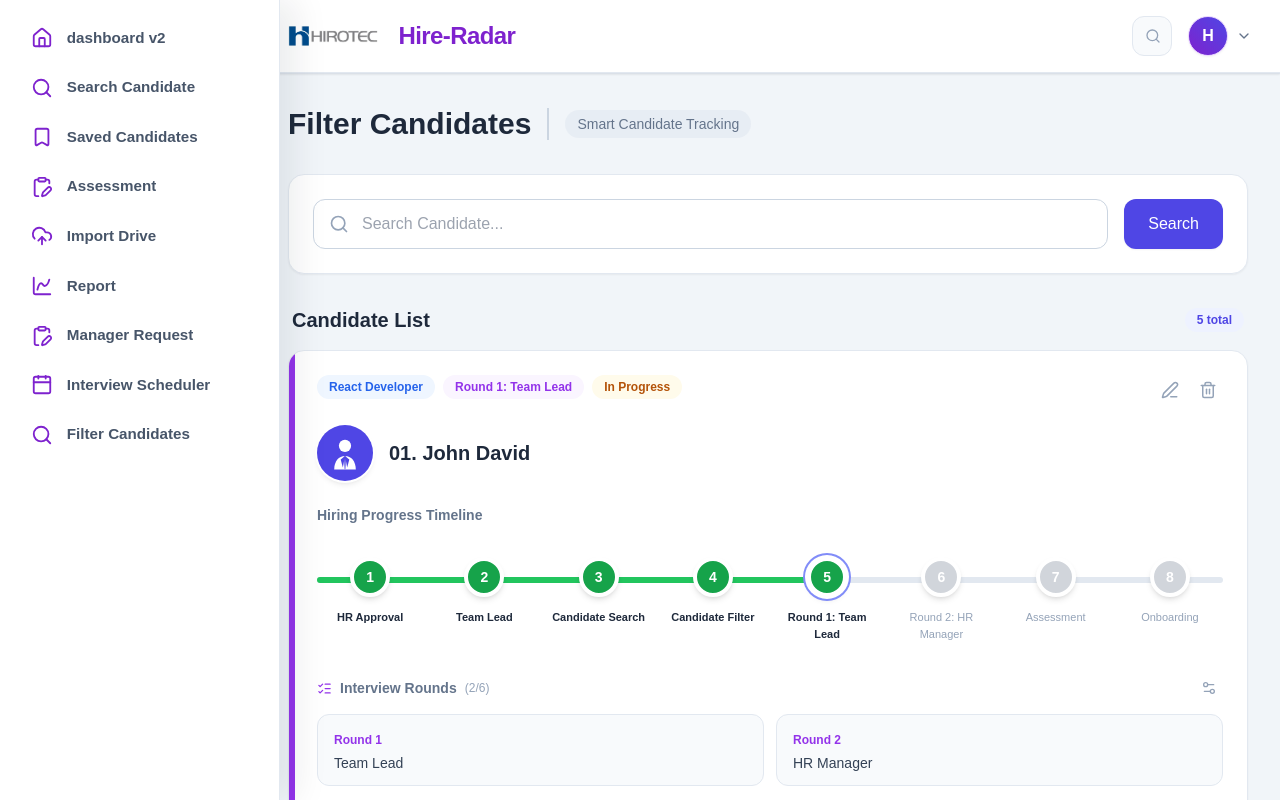
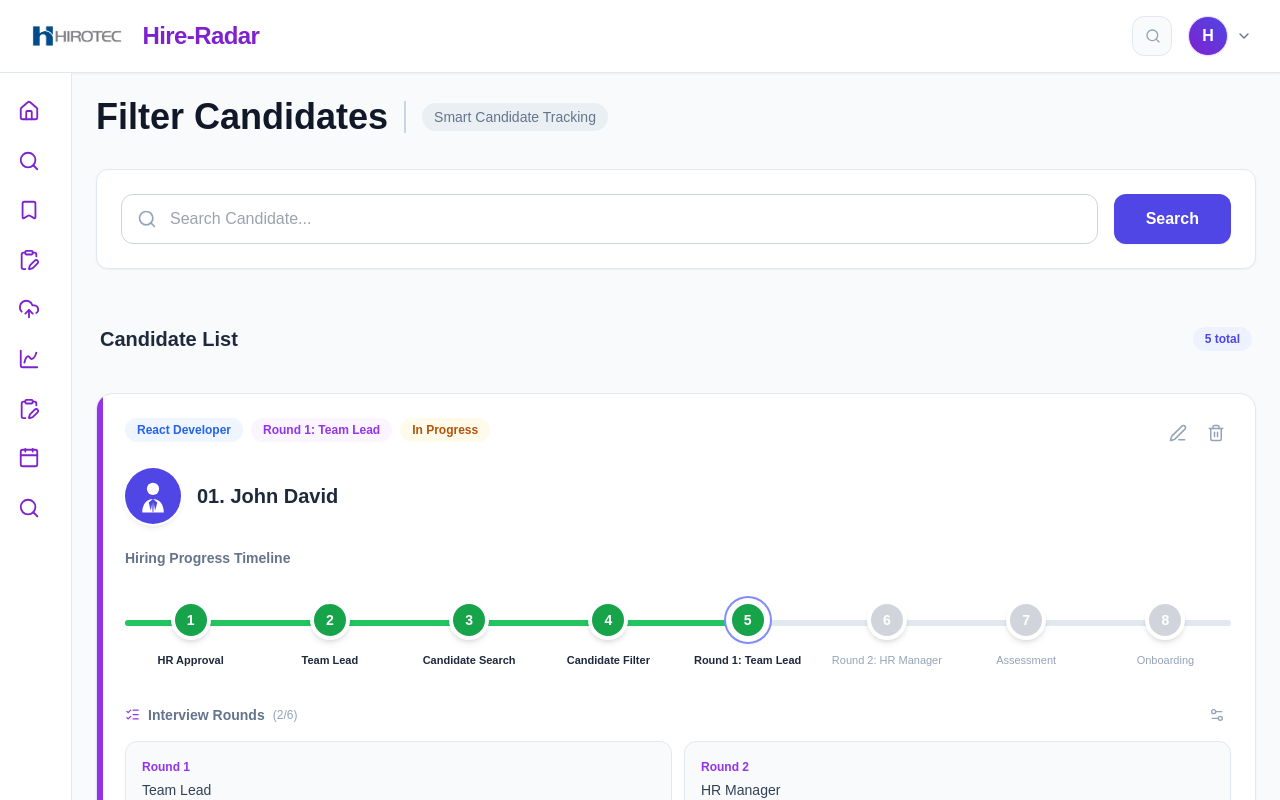
Before and after one commit to John-Divine-Mathew/Hire-Radar, a React app in the folder frontend/: page /filterCandidates in a window 1280 px wide. Built offline with nearby package versions, Linux system fonts and the light colour scheme; the HTML template or start-up script is replaced by a standard one.

Commit message:
UI was Completed in the Filter Candidates Web Page

```diff
--- a/frontend/src/pages/filtercandidates.jsx
+++ b/frontend/src/pages/filtercandidates.jsx
@@ -11,12 +11,69 @@ import {
   Trash2,
   Plus,
   CheckCircle2,
+  Clock,      // <-- Fixed missing import
+  Briefcase,  // <-- Fixed missing import
   Users,
 } from "lucide-react";
 
+// Moved outside to prevent unnecessary re-renders
+const GenderAvatar = ({ gender, completed }) => {
+  const bgClass = completed ? "bg-green-600" : "bg-indigo-600";
+  const bgHex = completed ? "#16A34A" : "#4F46E5";
+
+  return (
+    <div
+      className={`w-14 h-14 shrink-0 rounded-full flex items-center justify-center shadow-md ring-2 ring-white ${bgClass}`}
+    >
+      {gender === "female" ? (
+        <svg viewBox="0 0 100 100" className="w-9 h-9">
+          <path
+            d="M50,6 C64,6 74,17 74,30 C74,36 71,41 67,45 C74,52 78,62 78,74 L70,74 C70,63 67,54 61,48 C58,50 54,51 50,51 C46,51 42,50 39,48 C33,54 30,63 30,74 L22,74 C22,62 26,52 33,45 C29,41 26,36 26,30 C26,17 36,6 50,6 Z"
+            fill="white"
+          />
+          <circle cx="50" cy="29" r="15" fill="white" />
+          <path
+            d="M28,96 C28,78 38,66 50,66 C62,66 72,78 72,96 Z"
+            fill="white"
+          />
+          <path d="M50,66 L40,74 L46,92 Z" fill={bgHex} />
+          <path d="M50,66 L60,74 L54,92 Z" fill={bgHex} />
+        </svg>
+      ) : (
+        <svg viewBox="0 0 100 100" className="w-9 h-9">
+          <path
+            d="M20,96 C20,72 33,58 50,58 C67,58 80,72 80,96 Z"
+            fill="white"
+          />
+          <circle cx="50" cy="30" r="17" fill="white" />
+          <path d="M50,58 L38,68 L44,90 Z" fill={bgHex} />
+          <path d="M50,58 L62,68 L56,90 Z" fill={bgHex} />
+          <path d="M47,60 L53,60 L51,95 L49,95 Z" fill={bgHex} />
+        </svg>
+      )}
+    </div>
+  );
+};
+
+// Moved outside to prevent unnecessary re-renders
+const Pill = ({ color, children }) => {
+  const colorMap = {
+    blue: "bg-blue-50 text-blue-600",
+    purple: "bg-purple-50 text-purple-600",
+    amber: "bg-amber-50 text-amber-700",
+    green: "bg-green-50 text-green-700",
+  };
+  return (
+    <span
+      className={`px-3 py-1 rounded-full text-xs font-semibold ${colorMap[color]}`}
+    >
+      {children}
+    </span>
+  );
+};
+
 export default function FilterCandidate() {
   const [search, setSearch] = useState("");
-
   const MAX_ROUNDS = 6;
 
   const [candidates, setCandidates] = useState([
@@ -99,61 +156,6 @@ export default function FilterCandidate() {
     }
 
     return [...preInterview, ...roundStages, ...postInterview];
-  };
-
-  const GenderAvatar = ({ gender, completed }) => {
-    const bgClass = completed ? "bg-green-600" : "bg-indigo-600";
-    const bgHex = completed ? "#16A34A" : "#4F46E5";
-
-    return (
-      <div
-        className={`w-14 h-14 shrink-0 rounded-full flex items-center justify-center shadow-md ring-2 ring-white ${bgClass}`}
-      >
-        {gender === "female" ? (
-          <svg viewBox="0 0 100 100" className="w-9 h-9">
-            <path
-              d="M50,6 C64,6 74,17 74,30 C74,36 71,41 67,45 C74,52 78,62 78,74 L70,74 C70,63 67,54 61,48 C58,50 54,51 50,51 C46,51 42,50 39,48 C33,54 30,63 30,74 L22,74 C22,62 26,52 33,45 C29,41 26,36 26,30 C26,17 36,6 50,6 Z"
-              fill="white"
-            />
-            <circle cx="50" cy="29" r="15" fill="white" />
-            <path
-              d="M28,96 C28,78 38,66 50,66 C62,66 72,78 72,96 Z"
-              fill="white"
-            />
-            <path d="M50,66 L40,74 L46,92 Z" fill={bgHex} />
-            <path d="M50,66 L60,74 L54,92 Z" fill={bgHex} />
-          </svg>
-        ) : (
-          <svg viewBox="0 0 100 100" className="w-9 h-9">
-            <path
-              d="M20,96 C20,72 33,58 50,58 C67,58 80,72 80,96 Z"
-              fill="white"
-            />
-            <circle cx="50" cy="30" r="17" fill="white" />
-            <path d="M50,58 L38,68 L44,90 Z" fill={bgHex} />
-            <path d="M50,58 L62,68 L56,90 Z" fill={bgHex} />
-            <path d="M47,60 L53,60 L51,95 L49,95 Z" fill={bgHex} />
-          </svg>
-        )}
-      </div>
-    );
-  };
-
-  // Small tag pill matching the reference design's rounded label chips
-  const Pill = ({ color, children }) => {
-    const colorMap = {
-      blue: "bg-blue-50 text-blue-600",
-      purple: "bg-purple-50 text-purple-600",
-      amber: "bg-amber-50 text-amber-700",
-      green: "bg-green-50 text-green-700",
-    };
-    return (
-      <span
-        className={`px-3 py-1 rounded-full text-xs font-semibold ${colorMap[color]}`}
-      >
-        {children}
-      </span>
-    );
   };
 
   // ---------- Stage editing ----------
@@ -241,34 +243,30 @@ export default function FilterCandidate() {
   );
 
   return (
-    <div className="flex h-screen w-full bg-slate-100 overflow-hidden">
-      {/* Sidebar: Fixed left column */}
-      <aside className="w-64 shrink-0 h-full border-r border-slate-200 bg-white">
+    <div className="flex h-screen flex-col overflow-hidden">
+      {/* Navbar span across the top */}
+      <Navbar />
+
+      <div className="flex flex-1 min-h-0">
+        {/* Sidebar fixed to the left */}
         <Sidebar />
-      </aside>
 
-      {/* Main Container */}
-      <div className="flex-1 flex flex-col h-full min-w-0 overflow-y-auto">
-        {/* Navbar */}
-        <header className="sticky top-0 z-30 bg-white border-b border-slate-200 shadow-sm">
-          <Navbar />
-        </header>
-
-        {/* Page Main Content */}
-        <main className="p-8 flex-1">
+        {/* Main Content Area */}
+        <div className="flex flex-1 flex-col bg-slate-50 overflow-y-auto w-full">
+          <div className="p-6 w-full flex flex-col gap-6">
             {/* Header */}
-          <div className="flex items-center gap-4 mb-8">
-            <h1 className="text-3xl font-bold text-slate-800">
+            <div className="flex items-center gap-4 mb-2">
+              <h1 className="text-4xl font-bold text-gray-900">
                 Filter Candidates
               </h1>
-            <div className="h-8 border-l-2 border-slate-300"></div>
-            <span className="text-slate-500 text-sm font-medium bg-slate-200/60 px-3 py-1 rounded-full">
+              <div className="h-8 border-l-2 border-slate-300 hidden md:block"></div>
+              <span className="text-slate-500 text-sm font-medium bg-slate-200/60 px-3 py-1 rounded-full hidden md:inline-block">
                 Smart Candidate Tracking
               </span>
             </div>
 
             {/* Search Bar */}
-          <div className="bg-white rounded-2xl shadow-sm border border-slate-200 p-6">
+            <div className="bg-white rounded-xl shadow-sm border border-slate-200 p-6 w-full">
               <div className="flex gap-4">
                 <div className="relative flex-1">
                   <Search
@@ -280,10 +278,10 @@ export default function FilterCandidate() {
                     placeholder="Search Candidate..."
                     value={search}
                     onChange={(e) => setSearch(e.target.value)}
-                  className="w-full pl-12 pr-4 py-3 rounded-xl border border-slate-300 focus:ring-2 focus:ring-indigo-500 focus:border-indigo-500 outline-none transition"
+                    className="w-full pl-12 pr-4 py-3 rounded-xl border border-slate-300 focus:ring-2 focus:ring-indigo-500 focus:border-indigo-500 outline-none transition text-base"
                   />
                 </div>
-              <button className="bg-indigo-600 hover:bg-indigo-700 text-white px-6 rounded-xl font-medium transition shadow-sm">
+                <button className="bg-indigo-600 hover:bg-indigo-700 text-white px-8 rounded-xl font-semibold transition duration-200 shadow-sm">
                   Search
                 </button>
               </div>
@@ -598,7 +596,8 @@ export default function FilterCandidate() {
                 </div>
               )}
             </div>
-        </main>
+          </div>
+        </div>
       </div>
     </div>
   );
```
Lines whose indentation alone changed are shown as unchanged.
